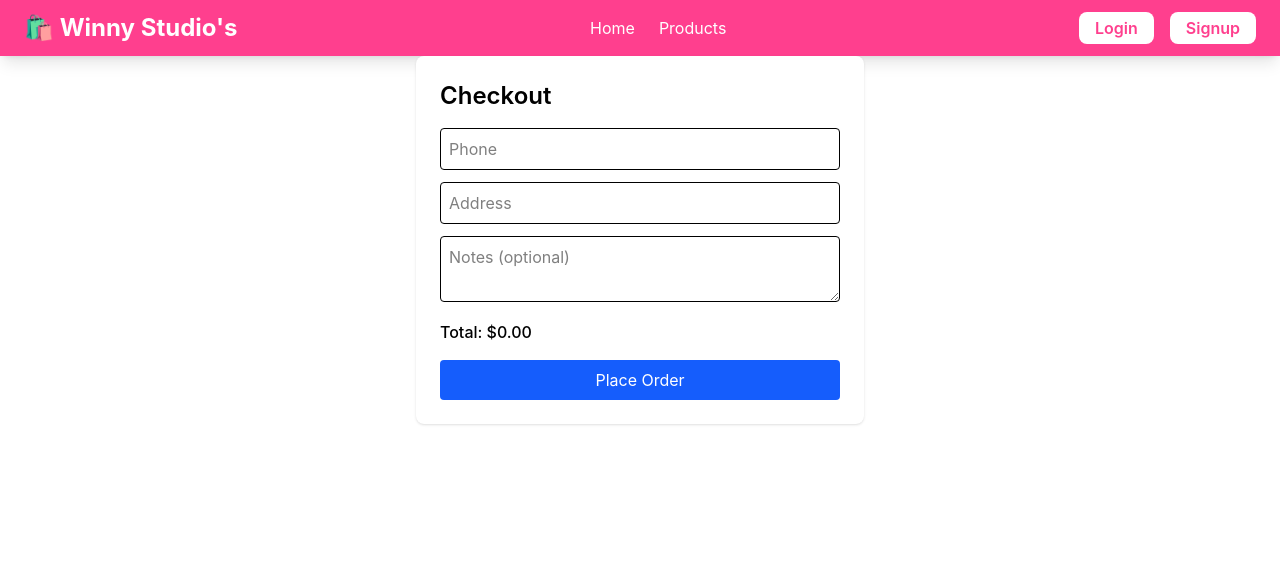
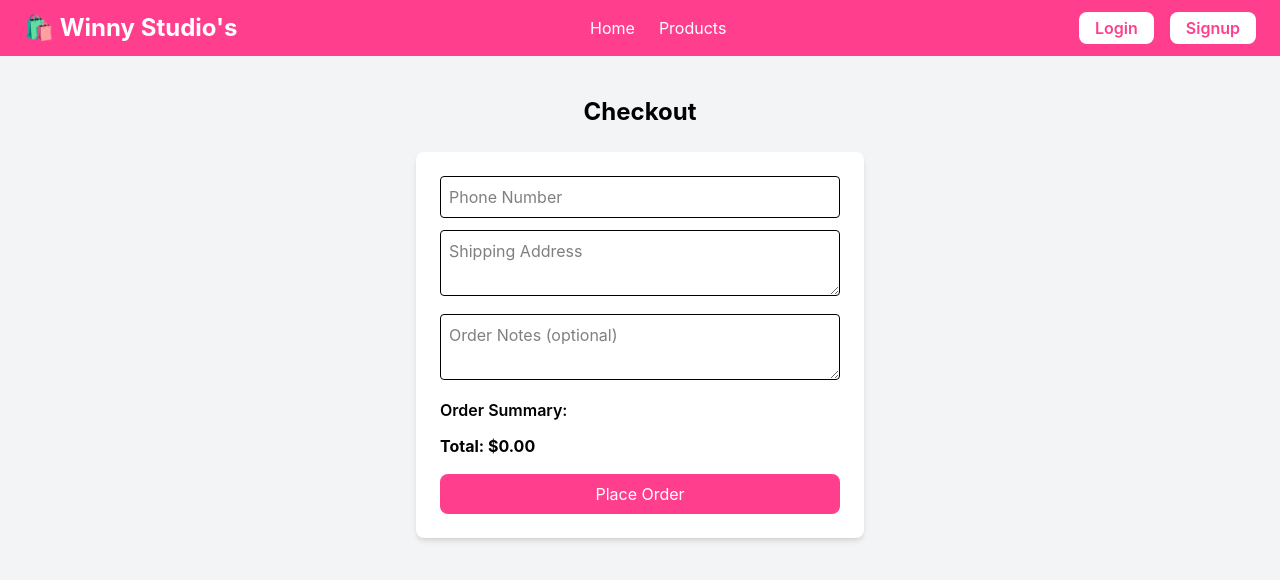
Before and after one commit to der86/winnystudios-frontend, a React (Vite) app: page /checkout in a window 1280 px wide. Shown: the top 580 px of the page. Built offline with nearby package versions, Linux system fonts and the light colour scheme; no server answers.

Commit message:
checkout

```diff
--- a/src/pages/Checkout.jsx
+++ b/src/pages/Checkout.jsx
@@ -1,33 +1,20 @@
+import { useCart } from "../context/CartContext";
+import { useAuth } from "../context/AuthContext";
 import { useState } from "react";
 import { useNavigate } from "react-router-dom";
-import { useCart } from "../context/CartContext";
-import { useAuth } from "../context/AuthContext";
-
-const API_URL = import.meta.env.VITE_API_URL || "http://localhost:5000";
-
+const API_URL = import.meta.env.VITE_API_BASE_URL;
 export default function Checkout() {
   const { cart, clearCart } = useCart();
   const { token } = useAuth();
   const navigate = useNavigate();
-
-  const [form, setForm] = useState({
-    phone: "",
-    address: "",
-    notes: "",
-  });
-
-  const [loading, setLoading] = useState(false);
-
-  // ✅ Handle form input changes
+  const [form, setForm] = useState({ phone: "", address: "", notes: "" });
+  const [loading, setLoading] = useState(false); // ✅ Handle form changes dynamically
   const handleChange = (e) => {
     const { name, value } = e.target;
     setForm((prev) => ({ ...prev, [name]: value }));
-  };
-
-  // ✅ Submit order
+  }; // ✅ Submit order
   const handleSubmit = async (e) => {
     e.preventDefault();
-
     if (cart.length === 0) {
       alert("⚠️ Your cart is empty!");
       return;
@@ -41,15 +28,22 @@ export default function Checkout() {
     }));
 
     const orderData = {
+      customer: {
+        name: form.name,
+        email: form.email,
         phone: form.phone,
         address: form.address,
         notes: form.notes || "",
+      },
       items: formattedItems,
+      total: formattedItems.reduce(
+        (sum, item) => sum + item.price * item.qty,
+        0
+      ),
     };
 
     try {
       setLoading(true);
-
       const res = await fetch(`${API_URL}/api/orders`, {
         method: "POST",
         headers: {
@@ -58,27 +52,16 @@ export default function Checkout() {
         },
         body: JSON.stringify(orderData),
       });
-
-      // ✅ safely parse response
-      let data;
-      try {
-        data = await res.json();
-      } catch (err) {
-        throw new Error("Invalid server response");
+      const data = await res.json();
+      if (!res.ok) {
+        throw new Error(data.error || "Unknown error occurred");
       }
-
-      if (!res.ok || !data.success) {
-        throw new Error(data.message || "Failed to place order");
-      }
-
-      // ✅ Clear cart only on success
+      // ✅ Clear cart ONLY if order was successful
       clearCart();
-
-      // ✅ Redirect to My Orders page
       navigate("/my-orders");
     } catch (err) {
-      console.error("❌ Order failed:", err);
-      alert(`Failed to place order: ${err.message}`);
+      console.error("Order failed:", err);
+      alert(`❌ Failed to place order: ${err.message}`);
     } finally {
       setLoading(false);
     }
@@ -90,49 +73,57 @@ export default function Checkout() {
   );
 
   return (
+    <div className="min-h-screen flex flex-col items-center bg-gray-100 py-10">
+      <h1 className="text-2xl font-bold mb-6">Checkout</h1>
       <form
         onSubmit={handleSubmit}
-      className="max-w-md mx-auto p-6 bg-white rounded-lg shadow"
+        className="bg-white p-6 rounded-lg shadow-md w-full max-w-md"
       >
-      <h2 className="text-2xl font-semibold mb-4">Checkout</h2>
-
+        {/* Phone Number */}
         <input
-        type="text"
+          type="tel"
           name="phone"
-        placeholder="Phone"
+          placeholder="Phone Number"
           value={form.phone}
           onChange={handleChange}
+          required
           className="w-full mb-3 p-2 border rounded"
-        required
         />
-
-      <input
-        type="text"
+        {/* Address */}
+        <textarea
           name="address"
-        placeholder="Address"
+          placeholder="Shipping Address"
           value={form.address}
           onChange={handleChange}
+          required
           className="w-full mb-3 p-2 border rounded"
-        required
         />
-
+        {/* Notes */}
         <textarea
           name="notes"
-        placeholder="Notes (optional)"
+          placeholder="Order Notes (optional)"
           value={form.notes}
           onChange={handleChange}
           className="w-full mb-3 p-2 border rounded"
         />
-
-      <p className="mb-4 font-medium">Total: ${total.toFixed(2)}</p>
-
+        {/* Order Summary */}
+        <h2 className="font-semibold mb-2">Order Summary:</h2>
+        <div className="text-sm mb-3">
+          {cart.map((item) => (
+            <p key={item._id || item.id}>
+              {item.name} x{item.qty ?? 1} — ${item.price * (item.qty ?? 1)}
+            </p>
+          ))}
+        </div>
+        <p className="mt-2 font-bold">Total: ${total.toFixed(2)}</p>
         <button
           type="submit"
           disabled={loading}
-        className="w-full bg-blue-600 text-white py-2 rounded disabled:opacity-50"
+          className="mt-4 w-full bg-[#ff3f8e] text-white py-2 rounded-lg hover:bg-[#e5367b] disabled:opacity-60"
         >
-        {loading ? "Placing..." : "Place Order"}
+          {loading ? "Placing Order..." : "Place Order"}
         </button>
       </form>
+    </div>
   );
 }
```
Lines whose indentation alone changed are shown as unchanged.
